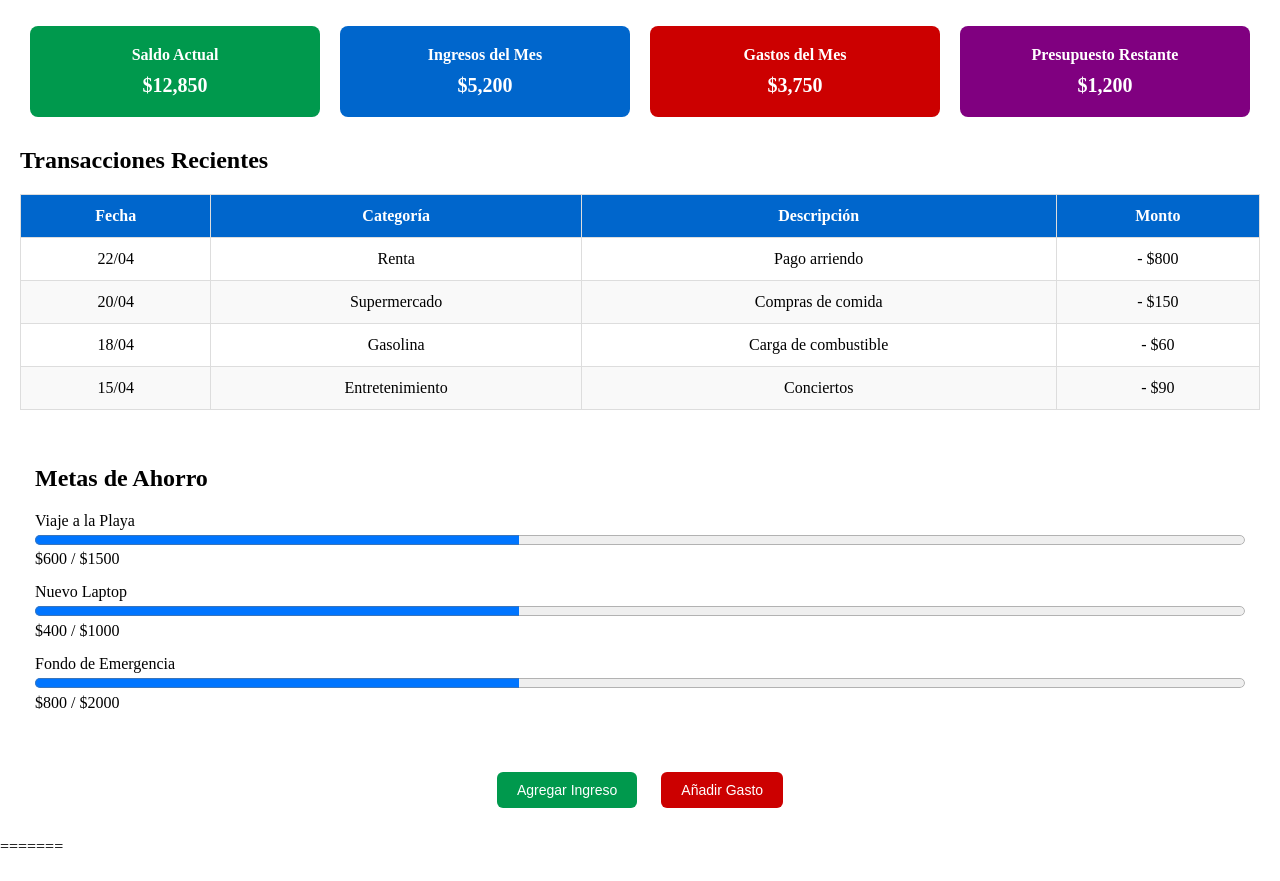
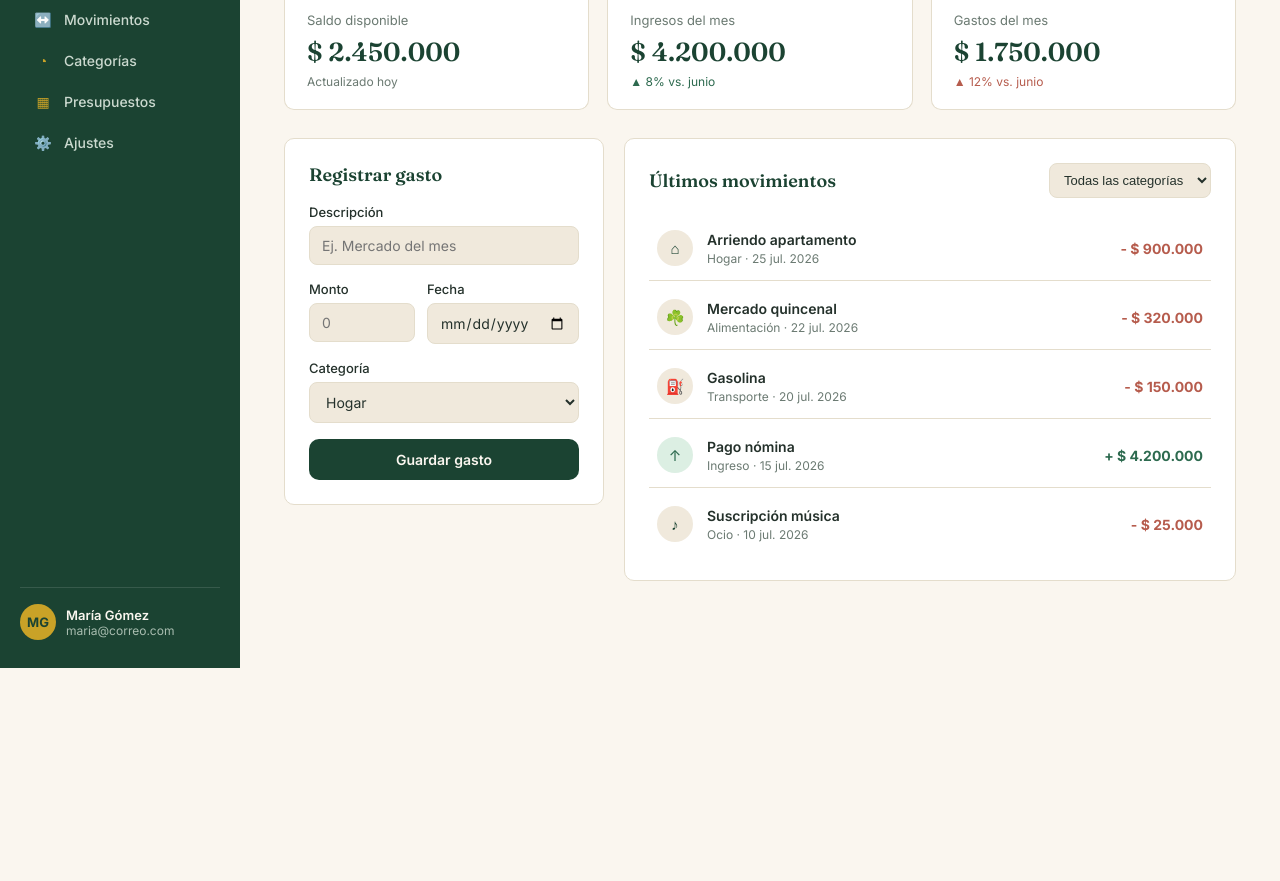
Before and after one commit to davidProfe-git/prog2n-poligastos, a plain HTML site: page index.html in a window 1280 px wide. Shown: the part 132-1013 px from the top of the page. After the commit the page ends 800 px from the top, so only its background shows below. Drawn offline with Linux system fonts and the light colour scheme.

Commit message:
agg index

```diff
--- a/index.html
+++ b/index.html
@@ -1,139 +1,80 @@
-<!DOCTYPE html>
-<html lang="es">
+<!DOCTYPE html><html lang="es">
 <head>
- HEAD
   <meta charset="UTF-8">
-    <title>Administración de Gastos Personales</title>
-    <link rel="stylesheet" href="styles.css">
-</head>
-<body>
-    <header>
-        <h1>Administración de Gastos Personales</h1>
-    </header>
+  <meta name="viewport" content="width=device-width, initial-scale=1.0">  <title>Mis Finanzas — Administrador de Gastos</title>  <link rel="preconnect" href="https://fonts.googleapis.com">
+  <link href="https://fonts.googleapis.com/css2?family=Fraunces:opsz,wght@9..144,500;9..144,600&family=Inter:wght@400;500;600;700&display=swap" rel="stylesheet">  <link rel="stylesheet" href="style.css">
+</head><body>  <div class="app-contenedor"><!-- Barra lateral -->
+<aside class="barra-lateral">
 
-    <!-- Panel de resumen -->
-    <section class="resumen">
-        <div class="card verde">Saldo Actual<br><span>$12,850</span></div>
-        <div class="card azul">Ingresos del Mes<br><span>$5,200</span></div>
-        <div class="card rojo">Gastos del Mes<br><span>$3,750</span></div>
-        <div class="card morado">Presupuesto Restante<br><span>$1,200</span></div>
-    </section>
-
-    <!-- Tabla de transacciones -->
-    <section class="transacciones">
-        <h2>Transacciones Recientes</h2>
-        <table>
-            <thead>
-                <tr>
-                    <th>Fecha</th>
-                    <th>Categoría</th>
-                    <th>Descripción</th>
-                    <th>Monto</th>
-                </tr>
-            </thead>
-            <tbody>
-                <tr>
-                    <td>22/04</td><td>Renta</td><td>Pago arriendo</td><td>- $800</td>
-                </tr>
-                <tr>
-                    <td>20/04</td><td>Supermercado</td><td>Compras de comida</td><td>- $150</td>
-                </tr>
-                <tr>
-                    <td>18/04</td><td>Gasolina</td><td>Carga de combustible</td><td>- $60</td>
-                </tr>
-                <tr>
-                    <td>15/04</td><td>Entretenimiento</td><td>Conciertos</td><td>- $90</td>
-                </tr>
-            </tbody>
-        </table>
-    </section>
-
-    <!-- Metas de ahorro -->
-    <section class="metas">
-        <h2>Metas de Ahorro</h2>
-        <div class="meta">
-            <label>Viaje a la Playa</label>
-            <progress value="600" max="1500"></progress>
-            <span>$600 / $1500</span>
-        </div>
-        <div class="meta">
-            <label>Nuevo Laptop</label>
-            <progress value="400" max="1000"></progress>
-            <span>$400 / $1000</span>
-        </div>
-        <div class="meta">
-            <label>Fondo de Emergencia</label>
-            <progress value="800" max="2000"></progress>
-            <span>$800 / $2000</span>
-        </div>
-    </section>
-
-    <!-- Botones -->
-    <footer>
-        <button class="btn verde">Agregar Ingreso</button>
-        <button class="btn rojo">Añadir Gasto</button>
-    </footer>
-</body>
-</html>
-=======
-<meta charset="UTF-8">
-<meta name="viewport" content="width=device-width, initial-scale=1.0">
-<title>Mis Finanzas — Administrador de Gastos</title>
-<link rel="preconnect" href="https://fonts.googleapis.com">
-<link href="https://fonts.googleapis.com/css2?family=Fraunces:opsz,wght@9..144,500;9..144,600&family=Inter:wght@400;500;600;700&display=swap" rel="stylesheet">
-<link rel="stylesheet" href="style.css">
-</head>
-<body>
-
-<div class="app-contenedor">
-
-  <!-- Barr lateral -->
-  <aside class="barra-lateral">
   <div class="marca">
     <span class="marca-icono">◈</span>
     <span class="marca-texto">Mis Finanzas</span>
   </div>
 
   <nav class="navegacion">
+
     <a href="#" class="enlace-nav enlace-nav--activo">
-        <span class="enlace-nav-icono">▤</span> Resumen
+      <span class="enlace-nav-icono">▤</span>
+      Resumen
     </a>
+
     <a href="#" class="enlace-nav">
-        <span class="enlace-nav-icono">↔</span> Movimientos
+      <span class="enlace-nav-icono">↔️</span>
+      Movimientos
     </a>
+
     <a href="#" class="enlace-nav">
-        <span class="enlace-nav-icono">◔</span> Categorías
+      <span class="enlace-nav-icono">◔</span>
+      Categorías
     </a>
+
     <a href="#" class="enlace-nav">
-        <span class="enlace-nav-icono">▦</span> Presupuestos
+      <span class="enlace-nav-icono">▦</span>
+      Presupuestos
     </a>
+
     <a href="#" class="enlace-nav">
-        <span class="enlace-nav-icono">⚙</span> Ajustes
+      <span class="enlace-nav-icono">⚙️</span>
+      Ajustes
     </a>
+
   </nav>
 
   <div class="usuario-tarjeta">
+
     <div class="usuario-avatar">MG</div>
+
     <div>
       <p class="usuario-nombre">María Gómez</p>
       <p class="usuario-correo">maria@correo.com</p>
     </div>
+
   </div>
+
 </aside>
+
 
 <!-- Contenido principal -->
 <main class="contenido-principal">
 
+  <!-- Encabezado -->
   <header class="encabezado">
+
     <div>
       <p class="encabezado-eyebrow">Julio 2026</p>
       <h1 class="encabezado-titulo">Resumen del mes</h1>
     </div>
-      <button class="boton boton--primario" id="boton-nuevo-gasto">+ Nuevo gasto</button>
+
+    <button class="boton boton--primario" id="boton-nuevo-gasto">
+      + Nuevo gasto
+    </button>
+
   </header>
 
-    <!-- Tarjetas de saldo -->
+
+  <!-- Tarjetas de resumen -->
   <section class="tarjetas-resumen" id="seccion-resumen">
+
     <article class="tarjeta tarjeta--saldo">
       <p class="tarjeta-etiqueta">Saldo disponible</p>
       <p class="tarjeta-monto">$ 2.450.000</p>
@@ -143,119 +84,292 @@
     <article class="tarjeta tarjeta--ingresos">
       <p class="tarjeta-etiqueta">Ingresos del mes</p>
       <p class="tarjeta-monto">$ 4.200.000</p>
-        <p class="tarjeta-detalle tarjeta-detalle--positivo">▲ 8% vs. junio</p>
+      <p class="tarjeta-detalle tarjeta-detalle--positivo">
+        ▲ 8% vs. junio
+      </p>
     </article>
 
     <article class="tarjeta tarjeta--gastos">
       <p class="tarjeta-etiqueta">Gastos del mes</p>
       <p class="tarjeta-monto">$ 1.750.000</p>
-        <p class="tarjeta-detalle tarjeta-detalle--negativo">▲ 12% vs. junio</p>
+      <p class="tarjeta-detalle tarjeta-detalle--negativo">
+        ▲ 12% vs. junio
+      </p>
     </article>
+
   </section>
 
+
+  <!-- Columnas -->
   <div class="columnas">
 
-      <!-- Formulario para registrar un gasto -->
+    <!-- Formulario para registrar gasto -->
     <section class="panel panel--formulario" id="panel-nuevo-gasto">
+
       <h2 class="panel-titulo">Registrar gasto</h2>
+
       <form class="formulario-gasto" id="formulario-gasto">
 
         <div class="campo">
-            <label for="campo-descripcion" class="etiqueta">Descripción</label>
-            <input type="text" id="campo-descripcion" name="descripcion" class="entrada" placeholder="Ej. Mercado del mes">
+          <label for="campo-descripcion" class="etiqueta">
+            Descripción
+          </label>
+
+          <input
+            type="text"
+            id="campo-descripcion"
+            name="descripcion"
+            class="entrada"
+            placeholder="Ej. Mercado del mes"
+          >
         </div>
 
+
         <div class="campo-fila">
+
           <div class="campo">
-              <label for="campo-monto" class="etiqueta">Monto</label>
-              <input type="number" id="campo-monto" name="monto" class="entrada" placeholder="0">
-            </div>
-            <div class="campo">
-              <label for="campo-fecha" class="etiqueta">Fecha</label>
-              <input type="date" id="campo-fecha" name="fecha" class="entrada">
-            </div>
+
+            <label for="campo-monto" class="etiqueta">
+              Monto
+            </label>
+
+            <input
+              type="number"
+              id="campo-monto"
+              name="monto"
+              class="entrada"
+              placeholder="0"
+            >
+
           </div>
 
+
           <div class="campo">
-            <label for="campo-categoria" class="etiqueta">Categoría</label>
-            <select id="campo-categoria" name="categoria" class="entrada">
+
+            <label for="campo-fecha" class="etiqueta">
+              Fecha
+            </label>
+
+            <input
+              type="date"
+              id="campo-fecha"
+              name="fecha"
+              class="entrada"
+            >
+
+          </div>
+
+        </div>
+
+
+        <div class="campo">
+
+          <label for="campo-categoria" class="etiqueta">
+            Categoría
+          </label>
+
+          <select
+            id="campo-categoria"
+            name="categoria"
+            class="entrada"
+          >
+
             <option value="hogar">Hogar</option>
             <option value="transporte">Transporte</option>
             <option value="alimentacion">Alimentación</option>
             <option value="salud">Salud</option>
             <option value="ocio">Ocio</option>
             <option value="otros">Otros</option>
+
           </select>
+
         </div>
 
-          <button type="submit" class="boton boton--primario boton--ancho">Guardar gasto</button>
+
+        <button
+          type="submit"
+          class="boton boton--primario boton--ancho"
+        >
+          Guardar gasto
+        </button>
+
       </form>
+
     </section>
+
 
     <!-- Listado de movimientos -->
     <section class="panel panel--movimientos" id="panel-movimientos">
+
       <div class="panel-encabezado">
-          <h2 class="panel-titulo">Últimos movimientos</h2>
-          <select class="filtro-categoria" id="filtro-categoria">
-            <option value="todas">Todas las categorías</option>
-            <option value="hogar">Hogar</option>
-            <option value="transporte">Transporte</option>
-            <option value="alimentacion">Alimentación</option>
-            <option value="salud">Salud</option>
+
+        <h2 class="panel-titulo">
+          Últimos movimientos
+        </h2>
+
+        <select
+          class="filtro-categoria"
+          id="filtro-categoria"
+        >
+
+          <option value="todas">
+            Todas las categorías
+          </option>
+
+          <option value="hogar">
+            Hogar
+          </option>
+
+          <option value="transporte">
+            Transporte
+          </option>
+
+          <option value="alimentacion">
+            Alimentación
+          </option>
+
+          <option value="salud">
+            Salud
+          </option>
+
         </select>
+
       </div>
 
+
       <ul class="lista-movimientos">
+
         <li class="movimiento">
-            <span class="movimiento-icono movimiento-icono--hogar">⌂</span>
+
+          <span class="movimiento-icono movimiento-icono--hogar">
+            ⌂
+          </span>
+
           <div class="movimiento-info">
-              <p class="movimiento-descripcion">Arriendo apartamento</p>
-              <p class="movimiento-categoria">Hogar · 25 jul. 2026</p>
+
+            <p class="movimiento-descripcion">
+              Arriendo apartamento
+            </p>
+
+            <p class="movimiento-categoria">
+              Hogar · 25 jul. 2026
+            </p>
+
           </div>
-            <span class="movimiento-monto movimiento-monto--negativo">- $ 900.000</span>
+
+          <span class="movimiento-monto movimiento-monto--negativo">
+            - $ 900.000
+          </span>
+
         </li>
 
+
         <li class="movimiento">
-            <span class="movimiento-icono movimiento-icono--alimentacion">☘</span>
+
+          <span class="movimiento-icono movimiento-icono--alimentacion">
+            ☘️
+          </span>
+
           <div class="movimiento-info">
-              <p class="movimiento-descripcion">Mercado quincenal</p>
-              <p class="movimiento-categoria">Alimentación · 22 jul. 2026</p>
+
+            <p class="movimiento-descripcion">
+              Mercado quincenal
+            </p>
+
+            <p class="movimiento-categoria">
+              Alimentación · 22 jul. 2026
+            </p>
+
           </div>
-            <span class="movimiento-monto movimiento-monto--negativo">- $ 320.000</span>
+
+          <span class="movimiento-monto movimiento-monto--negativo">
+            - $ 320.000
+          </span>
+
         </li>
 
+
         <li class="movimiento">
-            <span class="movimiento-icono movimiento-icono--transporte">⛽</span>
+
+          <span class="movimiento-icono movimiento-icono--transporte">
+            ⛽
+          </span>
+
           <div class="movimiento-info">
-              <p class="movimiento-descripcion">Gasolina</p>
-              <p class="movimiento-categoria">Transporte · 20 jul. 2026</p>
+
+            <p class="movimiento-descripcion">
+              Gasolina
+            </p>
+
+            <p class="movimiento-categoria">
+              Transporte · 20 jul. 2026
+            </p>
+
           </div>
-            <span class="movimiento-monto movimiento-monto--negativo">- $ 150.000</span>
+
+          <span class="movimiento-monto movimiento-monto--negativo">
+            - $ 150.000
+          </span>
+
         </li>
 
+
         <li class="movimiento">
-            <span class="movimiento-icono movimiento-icono--ingreso">↑</span>
+
+          <span class="movimiento-icono movimiento-icono--ingreso">
+            ↑
+          </span>
+
           <div class="movimiento-info">
-              <p class="movimiento-descripcion">Pago nómina</p>
-              <p class="movimiento-categoria">Ingreso · 15 jul. 2026</p>
+
+            <p class="movimiento-descripcion">
+              Pago nómina
+            </p>
+
+            <p class="movimiento-categoria">
+              Ingreso · 15 jul. 2026
+            </p>
+
           </div>
-            <span class="movimiento-monto movimiento-monto--positivo">+ $ 4.200.000</span>
+
+          <span class="movimiento-monto movimiento-monto--positivo">
+            + $ 4.200.000
+          </span>
+
         </li>
 
+
         <li class="movimiento">
-            <span class="movimiento-icono movimiento-icono--ocio">♪</span>
+
+          <span class="movimiento-icono movimiento-icono--ocio">
+            ♪
+          </span>
+
           <div class="movimiento-info">
-              <p class="movimiento-descripcion">Suscripción música</p>
-              <p class="movimiento-categoria">Ocio · 10 jul. 2026</p>
+
+            <p class="movimiento-descripcion">
+              Suscripción música
+            </p>
+
+            <p class="movimiento-categoria">
+              Ocio · 10 jul. 2026
+            </p>
+
           </div>
-            <span class="movimiento-monto movimiento-monto--negativo">- $ 25.000</span>
+
+          <span class="movimiento-monto movimiento-monto--negativo">
+            - $ 25.000
+          </span>
+
         </li>
+
       </ul>
+
     </section>
 
   </div>
+
 </main>
-</div>
 
-</body>
+  </div></body>
 </html>
--- a/style.css
+++ b/style.css
@@ -1,104 +1,3 @@
-HEAD
-body {
-    font-family: 'Segoe UI', Arial, sans-serif;
-    margin: 0;
-    background-color: #f5f5f5;
-    color: #333;
-}
-
-header {
-    background-color: #0066cc;
-    color: white;
-    padding: 15px;
-    text-align: center;
-}
-
-.resumen {
-    display: flex;
-    justify-content: space-around;
-    margin: 20px;
-}
-
-.card {
-    flex: 1;
-    margin: 10px;
-    padding: 20px;
-    text-align: center;
-    font-weight: bold;
-    border-radius: 8px;
-    color: white;
-}
-
-.card span {
-    display: block;
-    font-size: 20px;
-    margin-top: 10px;
-}
-
-.verde { background-color: #00994d; }
-.azul { background-color: #0066cc; }
-.rojo { background-color: #cc0000; }
-.morado { background-color: #800080; }
-
-.transacciones {
-    margin: 20px;
-}
-
-table {
-    width: 100%;
-    border-collapse: collapse;
-    background-color: white;
-}
-
-th, td {
-    padding: 12px;
-    border: 1px solid #ddd;
-    text-align: center;
-}
-
-th {
-    background-color: #0066cc;
-    color: white;
-}
-
-tbody tr:nth-child(even) {
-    background-color: #f9f9f9;
-}
-
-.metas {
-    margin: 20px;
-    background: white;
-    padding: 15px;
-    border-radius: 8px;
-}
-
-.meta {
-    margin-bottom: 15px;
-}
-
-progress {
-    width: 100%;
-    height: 20px;
-}
-
-footer {
-    text-align: center;
-    margin: 20px;
-}
-
-.btn {
-    padding: 10px 20px;
-    margin: 10px;
-    border: none;
-    border-radius: 6px;
-    color: white;
-    font-size: 14px;
-    cursor: pointer;
-}
-
-.btn.verde { background-color: #00994d; }
-.btn.rojo { background-color: #cc0000; }
-=======
 /* ---------- Variables ---------- */
 :root {
   --verde-oscuro: #1B4332;
@@ -198,6 +97,7 @@ body {
   color: var(--dorado);
 }
 
+/* ---------- Usuario ---------- */
 .usuario-tarjeta {
   display: flex;
   align-items: center;
@@ -340,7 +240,7 @@ body {
   color: var(--coral);
 }
 
-/* ---------- Columnas: formulario + movimientos ---------- */
+/* ---------- Columnas ---------- */
 .columnas {
   display: grid;
   grid-template-columns: 320px 1fr;
@@ -389,8 +289,12 @@ body {
 }
 
 .campo-fila {
-  display: flex;
+  display: grid;
+  grid-template-columns: 1fr 1fr;
   gap: 12px;
+}
+.campo-fila .entrada {
+  width: 100%;
 }
 
 .etiqueta {
@@ -415,7 +319,7 @@ body {
   background-color: var(--blanco);
 }
 
-/* ---------- Filtro categoría ---------- */
+/* ---------- Filtro ---------- */
 .filtro-categoria {
   padding: 8px 10px;
   border: 1px solid var(--borde);
@@ -495,8 +399,9 @@ body {
   color: var(--coral);
 }
 
-/* ---------- Responsivo ---------- */
+/* ---------- Diseño para celular ---------- */
 @media (max-width: 900px) {
+
   .app-contenedor {
     flex-direction: column;
   }
```
Lines whose indentation alone changed are shown as unchanged.
